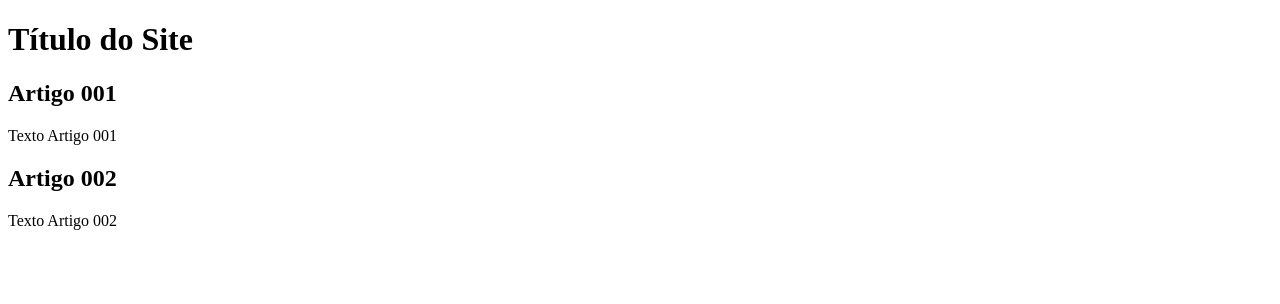
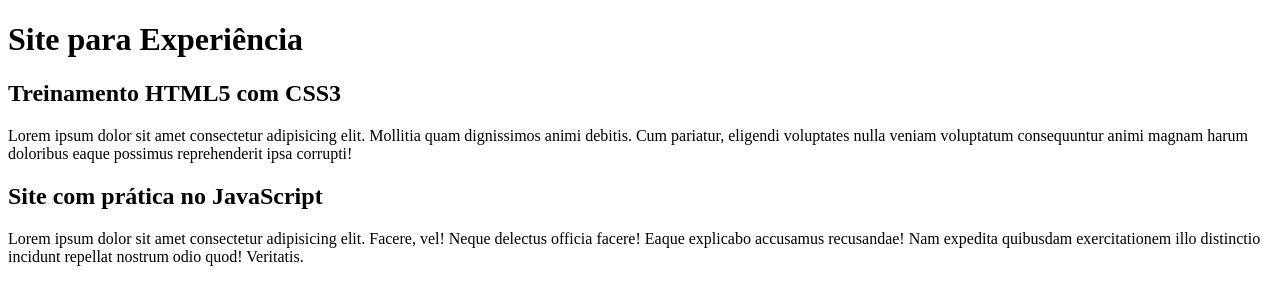
Before and after one commit to miguelciron/projeto-site, a plain HTML site: page index.html in a window 1280 px wide. Drawn offline with Linux system fonts and the light colour scheme.

Commit message:
Inicio do conteudo

```diff
--- a/index.html
+++ b/index.html
@@ -9,15 +9,15 @@
 
     <main>
          <header>
-            <h1>Título do Site</h1>
+            <h1>Site para Experiência</h1>
          </header>
          <article>
-            <h2>Artigo 001</h2>
-            <p>Texto Artigo 001</p>
+            <h2>Treinamento HTML5 com CSS3</h2>
+            <p>Lorem ipsum dolor sit amet consectetur adipisicing elit. Mollitia quam dignissimos animi debitis. Cum pariatur, eligendi voluptates nulla veniam voluptatum consequuntur animi magnam harum doloribus eaque possimus reprehenderit ipsa corrupti!</p>
          </article>
          <article>
-            <h2>Artigo 002</h2>
-            <p>Texto Artigo 002</p>
+            <h2>Site com prática no JavaScript</h2>
+            <p>Lorem ipsum dolor sit amet consectetur adipisicing elit. Facere, vel! Neque delectus officia facere! Eaque explicabo accusamus recusandae! Nam expedita quibusdam exercitationem illo distinctio incidunt repellat nostrum odio quod! Veritatis.</p>
          </article>
     </main>
 
```
